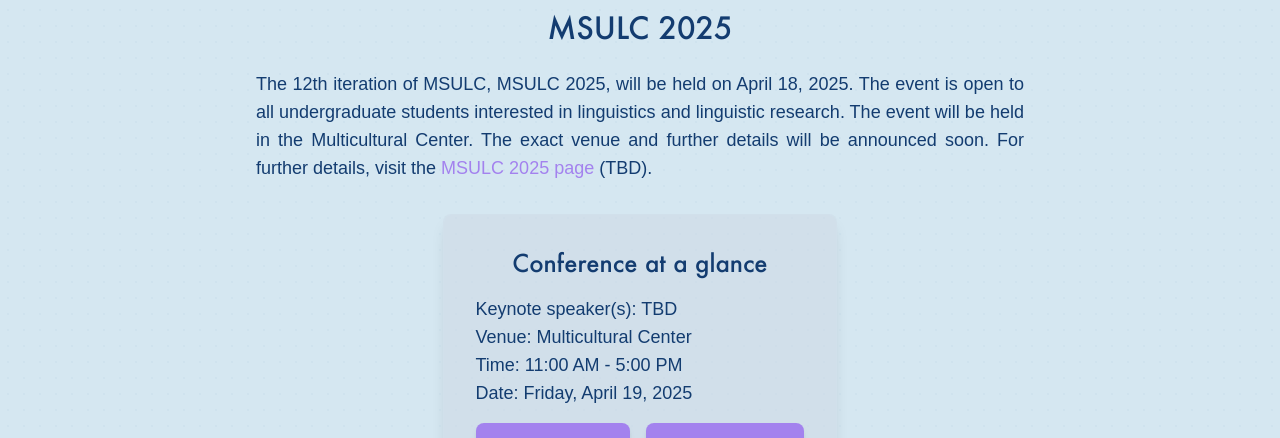
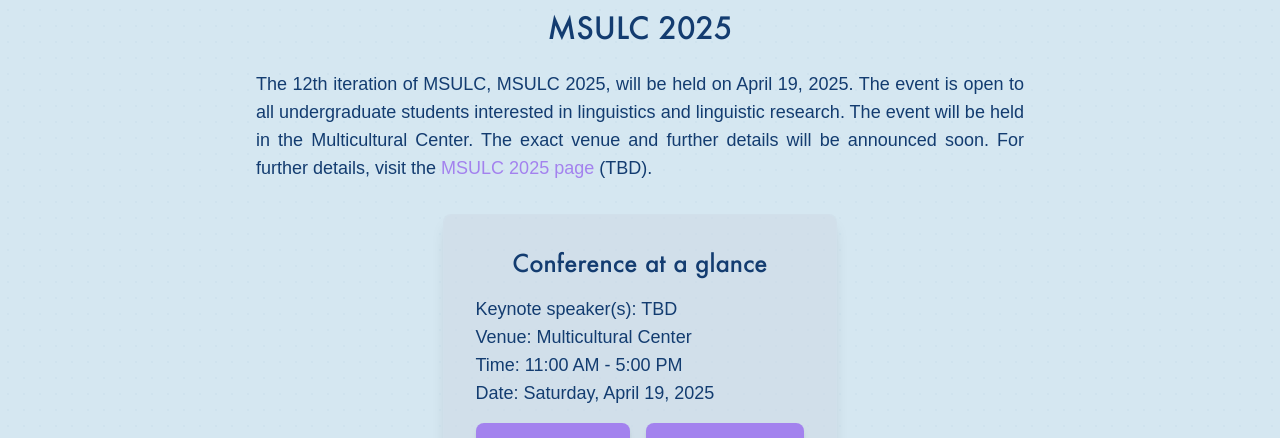
Before and after one commit to DevT02/qUALMS-website, a Next.js app: page /msulc in a window 1280 px wide. Shown: the part 511-949 px from the top of the page. Built offline with nearby package versions, Linux system fonts and the light colour scheme; a web font is replaced by a local one.

Commit message:
fixed dates on calendar and MSULC page

```diff
--- a/src/app/msulc/page.tsx
+++ b/src/app/msulc/page.tsx
@@ -30,7 +30,7 @@ export default function MSULC() {
           <h2 className="text-3xl font-semibold mb-6 text-ice-800/70">MSULC 2025</h2>
 
           <div className="flex flex-col md:flex-col gap-8 mb-8">
-            <p className = "text-lg text-justify">The 12th iteration of MSULC, MSULC 2025, will be held on April 18, 2025. The event is open to all undergraduate students interested in linguistics and linguistic research. The event will be held in the Multicultural Center. The exact venue and further details will be announced soon. For further details, visit the <a className = "text-lavender" href = "/events/msulc-2025">MSULC 2025 page</a> (TBD).</p>
+            <p className = "text-lg text-justify">The 12th iteration of MSULC, MSULC 2025, will be held on April 19, 2025. The event is open to all undergraduate students interested in linguistics and linguistic research. The event will be held in the Multicultural Center. The exact venue and further details will be announced soon. For further details, visit the <a className = "text-lavender" href = "/events/msulc-2025">MSULC 2025 page</a> (TBD).</p>
 
             <div className = "flex flex-col gap-4 mx-auto max-w-3xl text-center mb-16 p-8 bg-slate-300/40 rounded-lg shadow-lg border border-ice-100/10">
               <h2 className = "text-2xl font-bold">Conference at a glance</h2>
@@ -38,7 +38,7 @@ export default function MSULC() {
                 <li>Keynote speaker(s): TBD</li>
                 <li>Venue: Multicultural Center</li>
                 <li>Time: 11:00 AM - 5:00 PM</li>
-                <li>Date: Friday, April 19, 2025</li>
+                <li>Date: Saturday, April 19, 2025</li>
               </ul>
               <div className = "flex gap-4 justify-center">
                 <a target = "_blank" href = "https://docs.google.com/forms/d/e/1FAIpQLSffpVK87MTJGi5Ye4-x6nrdgEh1TQGhlTroookEOVf4J4whzQ/viewform?usp=dialog" className = "px-8 py-3 bg-lavender hover:bg-lavender/80 text-white rounded-lg transition-all shadow-md">Guest RSVP</a>
--- a/src/components/CalendarSection.tsx
+++ b/src/components/CalendarSection.tsx
@@ -64,7 +64,7 @@ export default function CalendarSection() {
       time: "5:00 PM - 6:30 PM",
     },
     {
-      date: new Date(2025, 3, 6),  // April 6, 2025
+      date: new Date(2025, 3, 12),  // April 12, 2025
       title: "Paint the Rock with qUALMS",
       description: "Join us as we camp and paint the rock with qUALMS colors",
       location: "The Rock",
```
